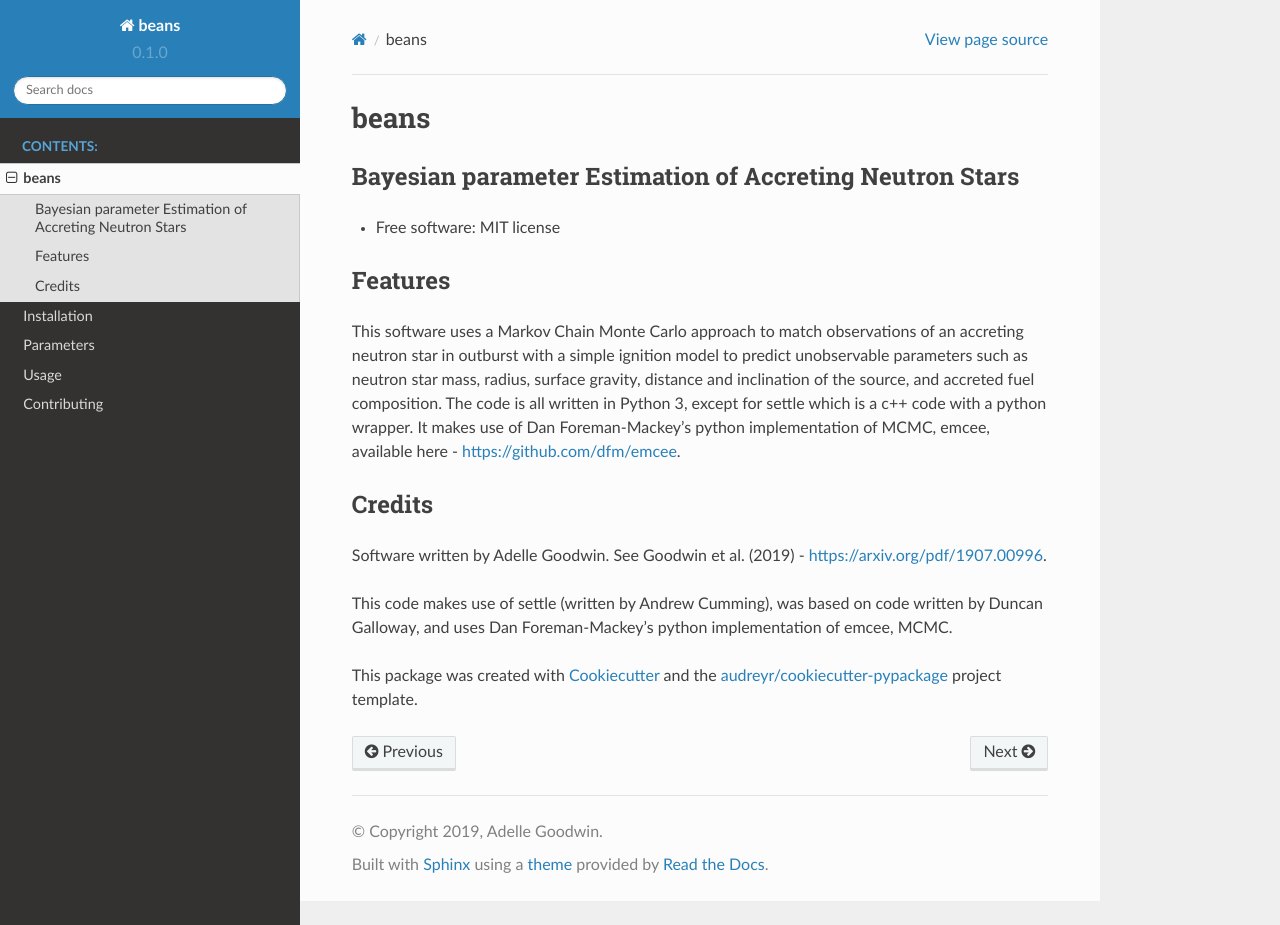
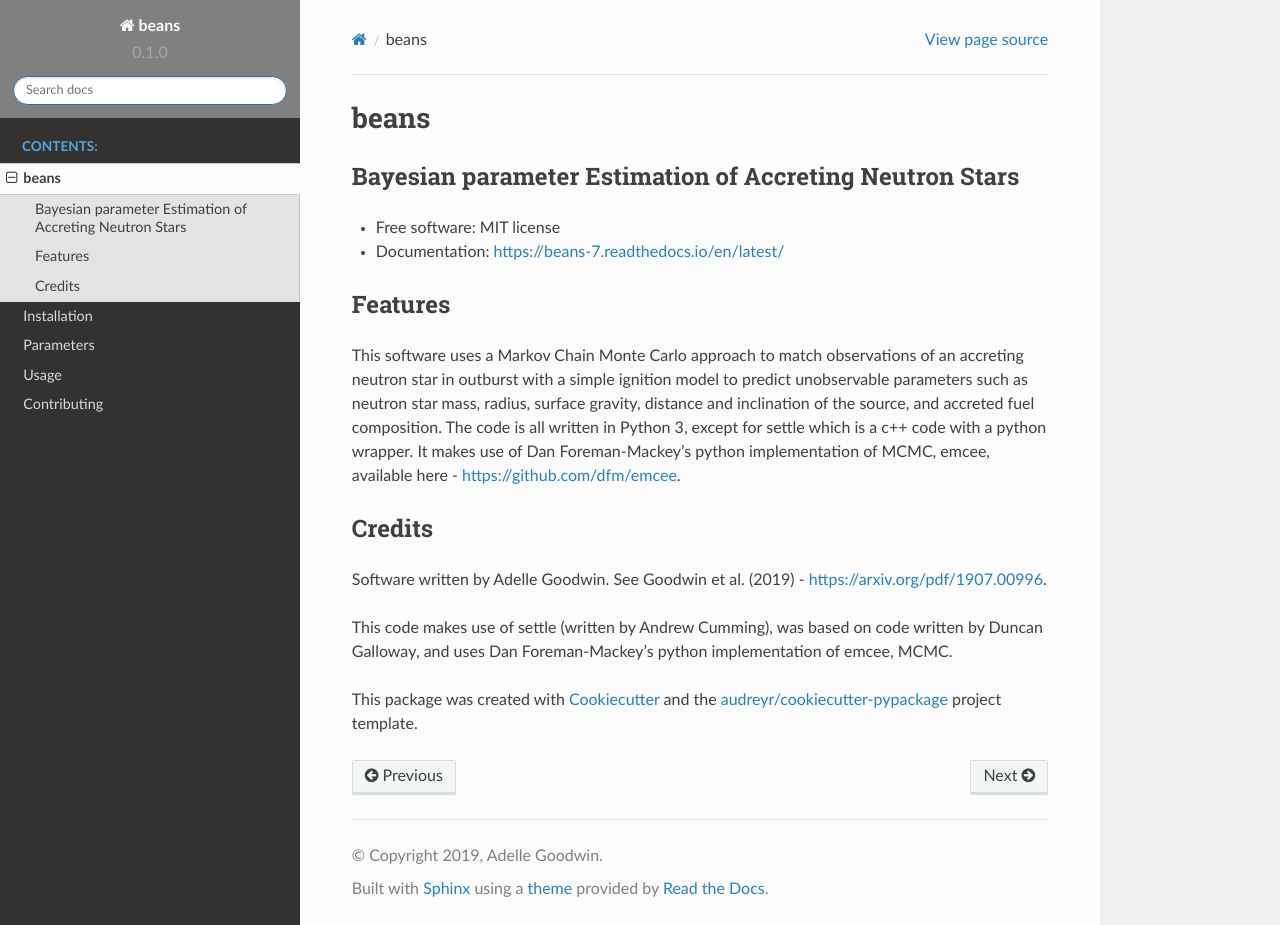
Before and after one commit to adellej/beans, a Sphinx documentation site: the page built from docs/readme.rst, in a window 1280 px wide and 925 px high. Built offline with Sphinx 7.4.7 and the Read the Docs theme 2.0.0, drawn with Linux system fonts in a browser that asks for light colours; pages that are not in the unit, such as notebooks, are missing from menus.

Commit message:
changed docs theme

```diff
--- a/README.rst
+++ b/README.rst
@@ -20,6 +20,7 @@ Bayesian parameter Estimation of Accreting Neutron Stars
 --------------------------------------------------------
 
 * Free software: MIT license
+* Documentation: https://beans-7.readthedocs.io/en/latest/
 
 
 Features
--- a/docs/conf.py
+++ b/docs/conf.py
@@ -96,7 +96,23 @@
 # theme further.  For a list of options available for each theme, see the
 # documentation.
 #
-# html_theme_options = {}
+
+html_theme_options = {
+    'canonical_url': '',
+    'analytics_id': 'UA-XXXXXXX-1',  #  Provided by Google in your dashboard
+    'logo_only': False,
+    'display_version': True,
+    'prev_next_buttons_location': 'bottom',
+    'style_external_links': False,
+    'vcs_pageview_mode': '',
+    'style_nav_header_background': 'grey',
+    # Toc options
+    'collapse_navigation': True,
+    'sticky_navigation': True,
+    'navigation_depth': 4,
+    'includehidden': True,
+    'titles_only': False
+}
 
 # Add any paths that contain custom static files (such as style sheets) here,
 # relative to this directory. They are copied after the builtin static files,
```
